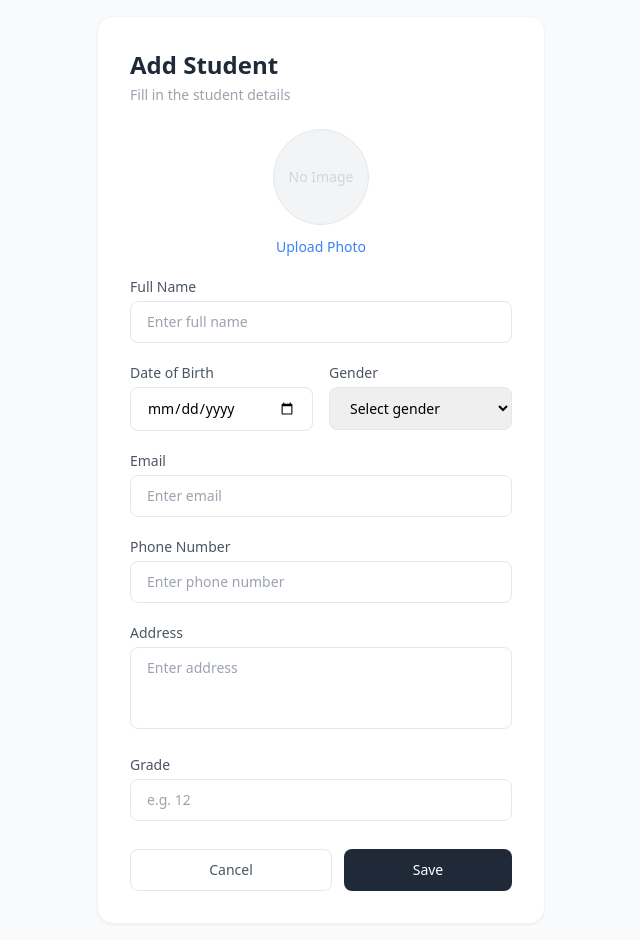
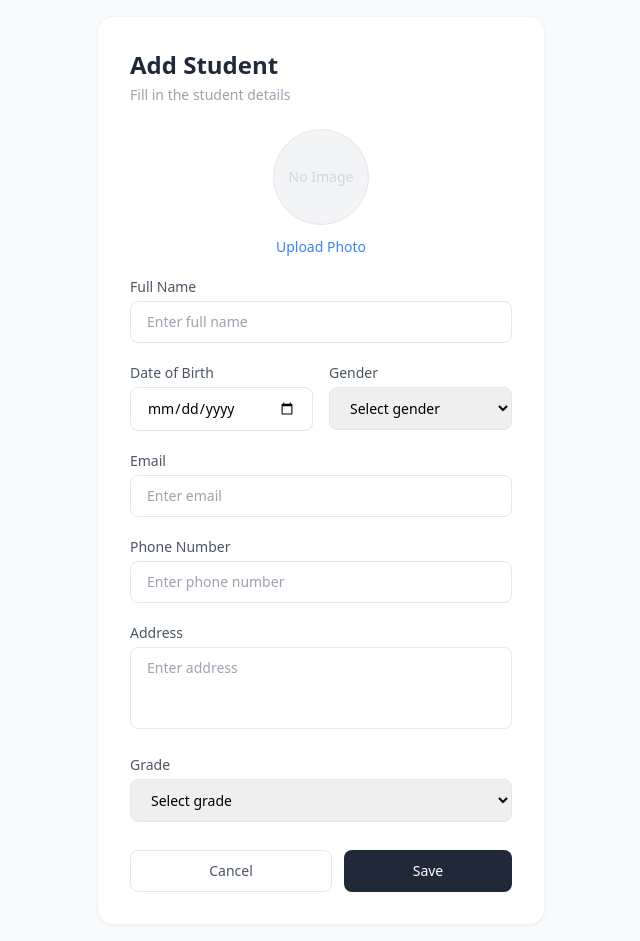
Before and after one commit to KLSeak/student-regis-frontend, a React app: page /dashboard/add in a window 1280 px wide. Shown: the whole page, without its empty margins (319-959 px from the left). Built offline with nearby package versions, Linux system fonts and the light colour scheme; sample sign-in values are in the browser's storage; the HTML template or start-up script is replaced by a standard one.

Commit message:
fix input

```diff
--- a/src/components/StudentForm.jsx
+++ b/src/components/StudentForm.jsx
@@ -24,11 +24,11 @@ export default function StudentForm({ initialData = {}, onSubmit, loading }) {
 
   const handleImage = (e) => {
     const file = e.target.files[0]
-    console.log('Selected file:', file)  // ✅ add this
+    console.log('Selected file:', file)
     if (file) {
       setImageFile(file)
       const preview = URL.createObjectURL(file)
-      console.log('Preview URL:', preview)  // ✅ add this
+      console.log('Preview URL:', preview)
       setImagePreview(preview)
     }
   }
@@ -150,14 +150,18 @@ export default function StudentForm({ initialData = {}, onSubmit, loading }) {
       {/* Grade */}
       <div>
         <label className="text-sm text-gray-600 mb-1 block">Grade</label>
-        <input
+        <select
           name="grade"
           value={form.grade}
           onChange={handleChange}
-          placeholder="e.g. 12"
           className="w-full px-4 py-2.5 border border-gray-200 rounded-lg text-sm focus:outline-none focus:ring-2 focus:ring-gray-300"
           required
-        />
+        >
+          <option value="">Select grade</option>
+          {Array.from({ length: 12 }, (_, i) => i + 1).map((g) => (
+            <option key={g} value={g}>{g}</option>
+          ))}
+        </select>
       </div>
 
       {/* Buttons */}
```
